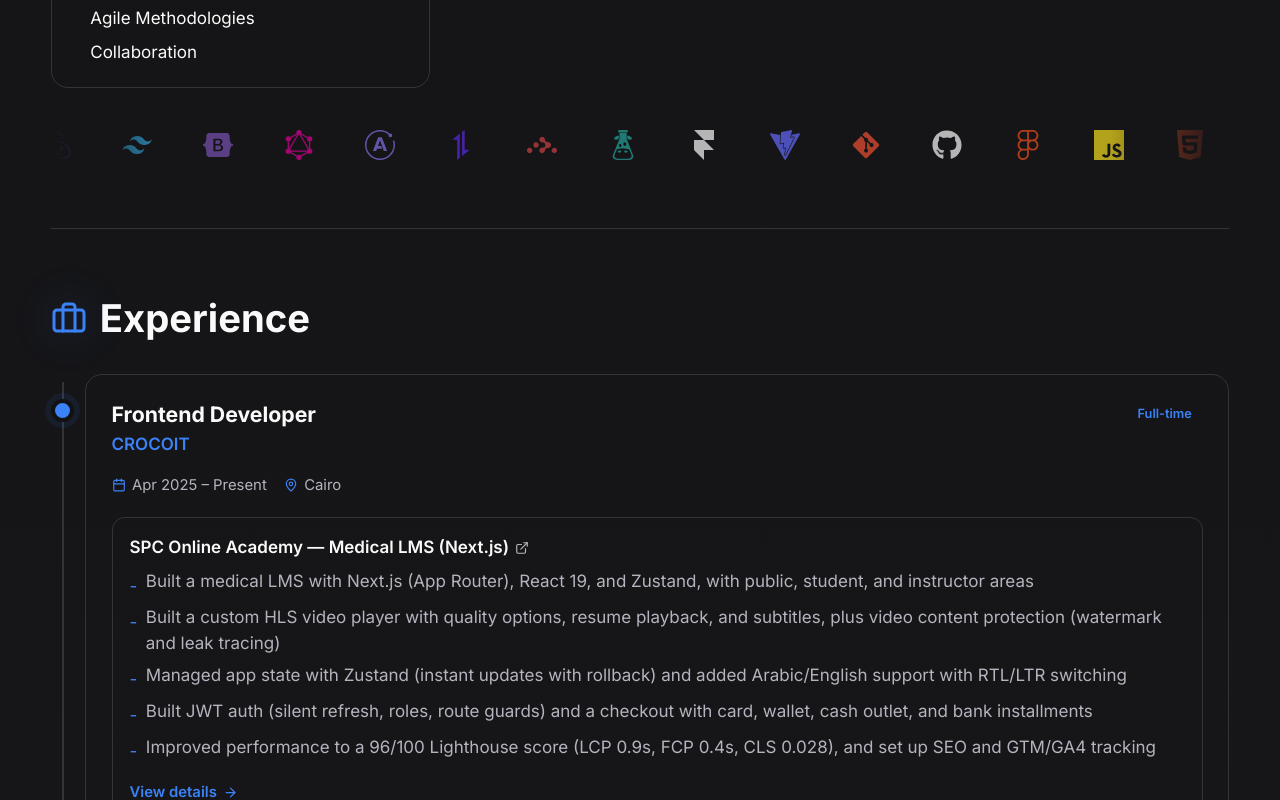
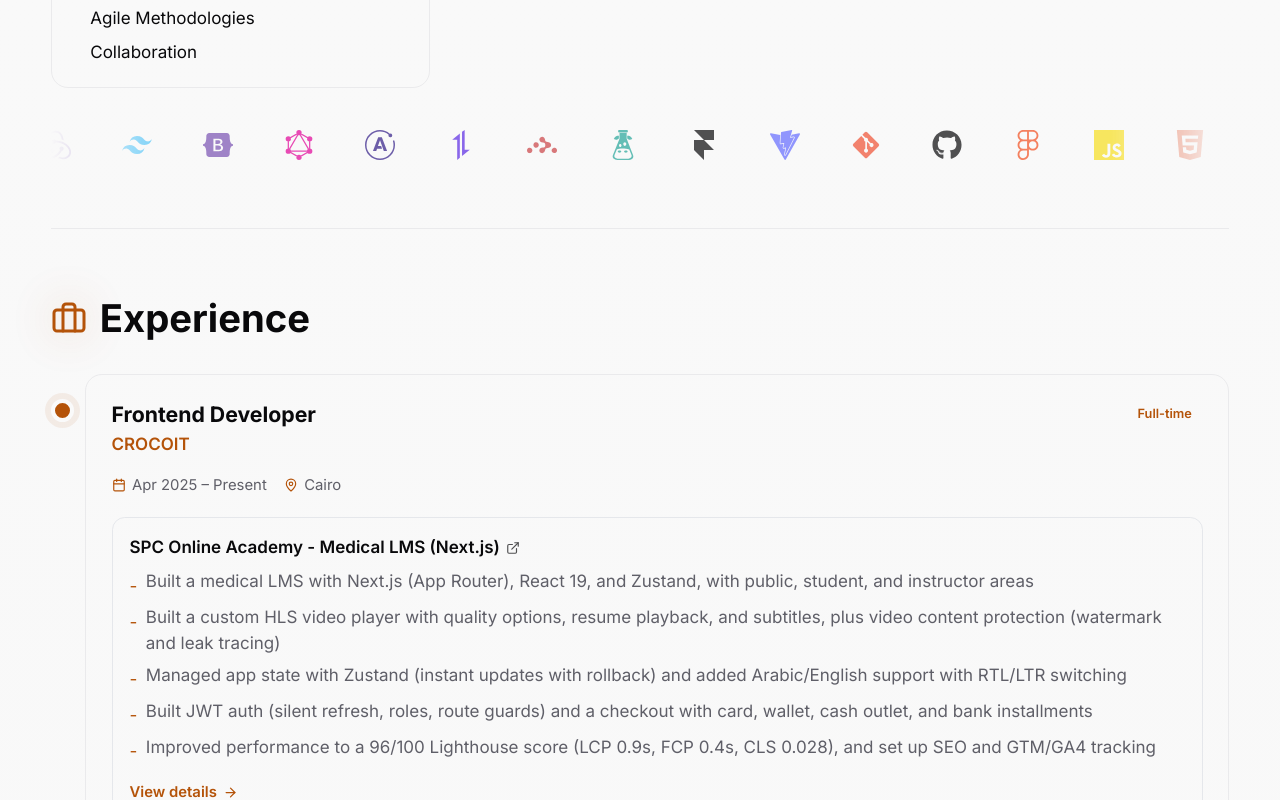
Before and after one commit to Abdelrahman5243/abdelrahman-ragab-portfolio, a React (Vite) app: page / in a window 1280 px wide. Shown: the part 2000-2800 px from the top of the page. Built offline with nearby package versions, Linux system fonts and the light colour scheme; no server answers.

Commit message:
update content and theme default options

```diff
--- a/src/components/hero/Hero.jsx
+++ b/src/components/hero/Hero.jsx
@@ -2,7 +2,7 @@ import { motion } from "framer-motion";
 import { useTranslation } from "react-i18next";
 import { HashLink } from "react-router-hash-link";
 import { HERO_CONTENT } from "./heroContent.js";
-import { ExternalLink, ArrowRight, MapPin } from "lucide-react";
+import { ExternalLink, MapPin, ArrowDown } from "lucide-react";
 import { containerVariants, itemVariants } from "../../animations/variants";
 import { external_link_click, button_click } from "../../analytics";
 
@@ -124,7 +124,7 @@ const Hero = () => {
                 }
               >
                 <span>{t("hero.viewProjects")}</span>
-                <ArrowRight size={15} />
+                <ArrowDown size={15} />
               </HashLink>
             </motion.div>
 
--- a/src/en.json
+++ b/src/en.json
@@ -34,7 +34,7 @@
         "1": {
             "categories": "ReactJS",
             "badge": "Graduation",
-            "title": "Website Builder Platform (Graduation Project)",
+            "title": "ZAG Web Builder",
             "description": "A comprehensive website builder showcasing advanced web development techniques.",
             "details": "This project provides a powerful platform for creating and customizing websites. It includes various features for building and managing website sections, templates, and content, demonstrating a deep understanding of web development principles and techniques. The application supports switching between Arabic and English, enhancing accessibility and user experience for a diverse audience. Users can customize styles using a user-friendly interface, preview their changes in real-time, and generate content using AI. Additionally, the application allows users to arrange and choose between various sections, ensuring a flexible and tailored web design experience. This project represents the culmination of skills acquired during studies, incorporating responsive design practices and best coding standards.",
             "image_url": "https://res.cloudinary.com/diwzeyy3v/image/upload/v1755179854/j1wjkbwncgtzg8hinibu.webp",
@@ -61,7 +61,7 @@
         },
         "2": {
             "categories": "ReactJS",
-            "title": "Product CRUD Dashboard",
+            "title": "Product Analytics Dashboard",
             "description": "A CRUD management system for products with analysis features.",
             "details": "This project enables users to efficiently manage products by providing functionalities for adding, editing, and deleting product information. It includes a detailed analysis page that offers insights and visual representations of key product metrics. Utilizing Redux Toolkit for state management ensures a seamless user experience. SweetAlert enhances interactions with confirmation prompts and notifications, contributing to a polished interface. The application is optimized for performance, ensuring quick response times and an intuitive design that boosts productivity.",
             "image_url": "https://res.cloudinary.com/diwzeyy3v/image/upload/v1755185159/m7o5khkavtxn33jztfwp.webp",
@@ -87,7 +87,7 @@
         },
         "3": {
             "categories": "ReactJS",
-            "title": "My portfolio",
+            "title": "Personal Portfolio",
             "description": "A personal portfolio website showcasing Abdelrahman Ragab's work and projects.",
             "details": "This portfolio website highlights personal projects, skills, and experiences. It includes sections for showcasing projects, a resume, contact information, and more. It is designed to effectively present Abdelrahman Ragab's professional profile.",
             "image_url": "https://res.cloudinary.com/diwzeyy3v/image/upload/v1755180628/rehtgvfkwciytx1djlov.webp",
@@ -110,7 +110,7 @@
         },
         "4": {
             "categories": "ReactJS",
-            "title": "Quran App",
+            "title": "Quran Recitation Player",
             "description": "A React application to display Quranic verses with audio playback features.",
             "details": "This project offers a comprehensive interface for reading and listening to Quranic verses. It includes key features such as verse-by-verse audio playback, navigation between surahs and ayahs, and an auto-play functionality that continues audio playback as the user navigates to the next verse. The app effectively manages state using Redux Toolkit to track the current surah, ayah, and playback progress, ensuring a smooth and responsive user experience. Additionally, the project includes dark mode support for comfortable reading and persistent state, which saves the user's progress across sessions using local storage. Performance optimization is also a priority, managing audio files and verse data efficiently while maintaining quick response times.",
             "image_url": "https://res.cloudinary.com/diwzeyy3v/image/upload/v1755185221/bn20bogxq3nwhjsartav.png",
@@ -129,7 +129,7 @@
         },
         "5": {
             "categories": "ReactJS",
-            "title": "Restaurant Market",
+            "title": "Restaurant & Market Store",
             "description": "An e-commerce website for a restaurant and market  featuring product listings and cart functionality.",
             "details": "This project combines the functionalities of both a restaurant and market into a single e-commerce platform. Users can effortlessly browse products, add items to their cart, and complete orders with ease. The platform features a clean, intuitive design, ensuring an enhanced user experience. It includes key sections such as CTA to encourage user interaction, a dedicated features section highlighting the unique aspects of the platform, and a testimonials section showcasing customer feedback. These elements work together to provide a professional and engaging user experience.",
             "image_url": "https://res.cloudinary.com/diwzeyy3v/image/upload/v1755180511/cgyujxutz9cj4pebe2e2.webp",
@@ -172,7 +172,7 @@
         },
         "7": {
             "categories": "HTML & CSS & JS",
-            "title": "Game Hub Website ",
+            "title": "Game Hub Website",
             "description": "A dynamic platform built as a central hub for discovering and exploring a wide variety of games.",
             "details": "This project is a comprehensive gaming platform designed to help users discover and explore new games. It features an interactive and engaging interface with organized game lists and search functionalities, offering a seamless user experience. The design focuses on creating an intuitive browsing experience with responsive layouts, ensuring compatibility across multiple devices. Built using HTML, CSS, and JavaScript, the platform incorporates interactive elements to enhance the user journey.",
             "image_url": "https://res.cloudinary.com/diwzeyy3v/image/upload/v1755185352/qf1elcznizlo3qp3j2cp.webp",
@@ -234,7 +234,7 @@
         "10": {
             "categories": "ReactJS",
             "company": "CROCOIT",
-            "title": "Almasry Pharmacy — ECommerce PWA",
+            "title": "Almasry Pharmacy - ECommerce PWA",
             "description": "A production Magento PWA Studio storefront for an online pharmacy in an Arabic/RTL market, built on Venia with 100+ custom UI components and 50+ Peregrine talons, a checkout supporting 7 payment methods, and an optimized image pipeline.",
             "details": "A production Magento PWA Studio storefront for an online pharmacy in an Arabic/RTL market, built on Venia with 100+ custom UI components and 50+ Peregrine hooks (talons). Includes a checkout with 7 payment methods, an RxJS event system feeding GA4, Arabic/English support, an optimized image pipeline with a Workbox service worker, auto-translate for foreign visitors, and SEO/GEO improvements.",
             "detailGroups": [
@@ -318,7 +318,7 @@
             "categories": "NextJs",
             "company": "CROCOIT",
             "featured": true,
-            "title": "SPC Online Academy — Medical LMS",
+            "title": "SPC Online Academy - Medical LMS",
             "description": "A medical learning platform (LMS) built with Next.js (App Router) and React 19, with public, student, and instructor areas. Includes a custom HLS video player, content protection, and a checkout with multiple payment methods.",
             "details": "A medical learning platform (LMS) built with Next.js (App Router) and React 19, with public, student, and instructor areas. Includes a custom HLS video player, video content protection, Arabic/English support with RTL/LTR, JWT auth, a checkout with multiple payment methods, and a 96/100 Lighthouse score.",
             "detailGroups": [
@@ -411,7 +411,7 @@
         "12": {
             "categories": "Magento 2",
             "company": "CROCOIT",
-            "title": "Etlala — Fashion Marketplace",
+            "title": "Etlala - Fashion Marketplace",
             "description": "A Magento 2 fashion marketplace with complex seller workflows, multi-store support, and AR/EN RTL/LTR layouts.",
             "details": "Extended the Magento 2 frontend using Layout XML, PHTML, RequireJS, and GraphQL for multiple modules. Built reusable UI components across the platform and developed complex marketplace workflows including subscriptions, seller states, and plan upgrades. Supported multi-store AR/EN with RTL/LTR layouts and improved UX with AJAX pagination and dynamic loaders.",
             "image_url": "https://res.cloudinary.com/davmi4pnk/image/upload/f_webp,q_90,w_auto,h_900,c_scale/v1781019569/Screenshot_from_2026-06-09_18-31-17_ttdhri.png",
@@ -484,7 +484,7 @@
                 "type": "full-time",
                 "projects": [
                     {
-                        "name": "SPC Online Academy — Medical LMS (Next.js)",
+                        "name": "SPC Online Academy - Medical LMS (Next.js)",
                         "projectId": "11",
                         "link": "https://betaspc.a2za1.com/",
                         "achievements": [
@@ -496,7 +496,7 @@
                         ]
                     },
                     {
-                        "name": "Almasry Pharmacy — ECommerce PWA",
+                        "name": "Almasry Pharmacy - ECommerce PWA",
                         "projectId": "10",
                         "link": "https://almasrypharmacy.com/",
                         "achievements": [
@@ -508,7 +508,7 @@
                         ]
                     },
                     {
-                        "name": "Etlala — Fashion Marketplace (Magento 2)",
+                        "name": "Etlala - Fashion Marketplace (Magento 2)",
                         "projectId": "12",
                         "link": "/project-details/12",
                         "achievements": [
--- a/src/hooks/usePalette.js
+++ b/src/hooks/usePalette.js
@@ -7,7 +7,7 @@ export const PALETTES = [
 ];
 
 const STORAGE_KEY = "currentPalette";
-const DEFAULT_PALETTE = "slate";
+const DEFAULT_PALETTE = "carbon";
 const VALID_PALETTES = new Set(PALETTES.map((palette) => palette.id));
 
 export const usePalette = () => {
--- a/src/hooks/useThemeMode.js
+++ b/src/hooks/useThemeMode.js
@@ -2,7 +2,7 @@ import { useState, useEffect } from 'react';
 
 export const useThemeMode = () => {
   const [theme, setTheme] = useState(
-    localStorage.getItem("currentMode") ?? "dark"
+    localStorage.getItem("currentMode") ?? "light"
   );
 
   useEffect(() => {
```
Also changed, not shown: src/ar.json (+12 -12 lines).
